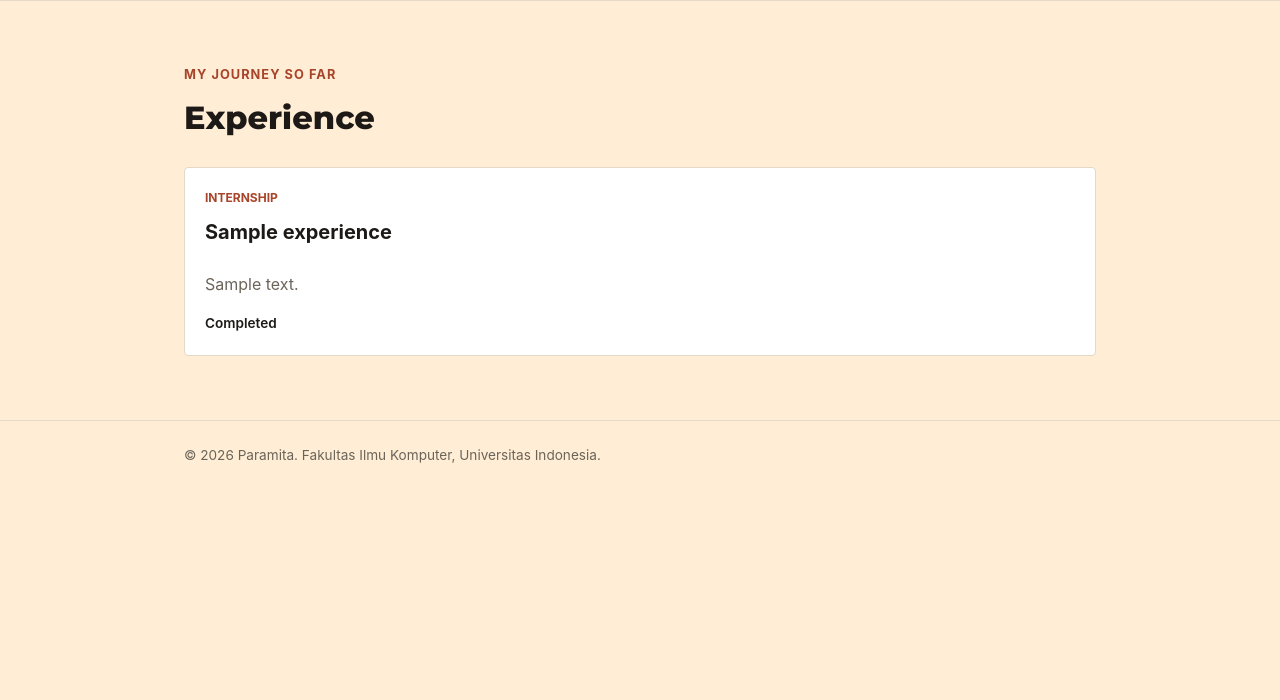
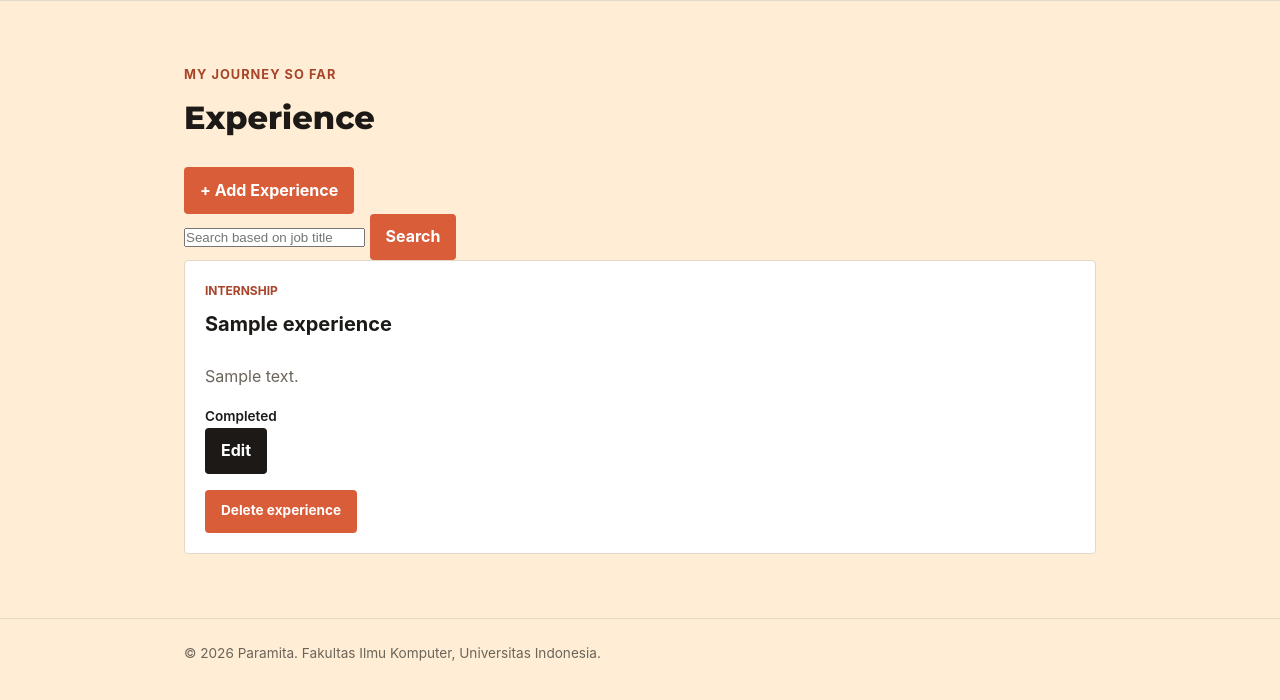
Before and after one commit to paramitasan/myportofolio, a Django app: page /experience/ in a window 1280 px wide. Shown: the part 74-774 px from the top of the page. Run offline with Django 5.2, Linux system fonts and the light colour scheme; tables that the repository leaves empty hold one stand-in row (values such as "Sample post"); parts of the project's set-up code (start-up, migrations or seed data) failed here and were passed over.

Commit message:
feat: edit, delete button and functionality for experience page

```diff
--- a/main/urls.py
+++ b/main/urls.py
@@ -12,6 +12,8 @@ urlpatterns = [
     path("experience/", show_experience, name="show_experience"),
     path("experience/add/", create_experience, name="create_experience"),
     path("api/experience/", get_experience_json, name="get_experience_json"),
+    path("experience/<uuid:exp_id>/delete/", delete_experience, name="delete_experience"),
+    path("experience/<uuid:exp_id>/edit/", edit_experience, name="edit_experience"),
 
     path("education/", show_education, name="show_education"),
     path("education/add/", create_education, name="create_education"),
--- a/main/views.py
+++ b/main/views.py
@@ -74,6 +74,47 @@ def create_experience(request):
         "is_edit": False,  #To differentiate between [create] & edit
     }
     return render(request, "experience_form.html", context)
+
+def edit_experience(request, exp_id):
+    exp = get_object_or_404(Experience, pk=exp_id)
+    form = ExperienceForm(request.POST or None, instance=exp)
+
+    if request.method == "POST":
+        user_passcode = request.POST.get("passcode", "")
+        if user_passcode != settings.SECRET_PASSCODE:
+            messages.error(request, "Incorrect passcode: no authority to edit experience.")
+            context = {
+                "name": "Paramita",
+                "form": form,
+                "is_edit": True,
+            }
+            return render(request, "experience_form.html", context)
+
+        if form.is_valid():
+            form.save()
+            messages.success(request, "Experience has successfully been updated!")
+            return redirect("main:show_experience")
+
+    context = {
+        "name": "Paramita",
+        "form": form,
+        "is_edit": True,  # To differentiate between create & [edit]
+    }
+    return render(request, "experience_form.html", context)
+
+def delete_experience(request, exp_id):
+    exp = get_object_or_404(Experience, pk=exp_id)
+
+    if request.method == "POST":
+        user_passcode = request.POST.get("passcode", "")
+        if user_passcode == settings.SECRET_PASSCODE:
+            exp.delete()
+            messages.success(request, "Experience has successfully been deleted.")
+        else:
+            messages.error(request, "Incorrect passcode: no authority to delete experience.")
+        return redirect("main:show_experience")
+
+    return redirect("main:show_experience")
 
 
 def get_education_json(request):
--- a/templates/experience.html
+++ b/templates/experience.html
@@ -7,7 +7,26 @@
         <section class="experience-section" id="experience">
             <div class="container">
                 <p class="section-kicker">My journey so far</p>
-                <h1>Experience</h1>
+                <div class="experience-header">
+                    <h1>Experience</h1>
+                    <a href="{% url 'main:create_experience' %}"
+                       class="button experience-add-button">
+                            <span aria-hidden="true">+</span>
+                        Add Experience
+                    </a>
+                </div>
+
+                <form method="get"
+                      action="{% url 'main:show_experience' %}"
+                      class="experience-search">
+                    <input type="search"
+                           name="title"
+                           value="{{ title_query }}"
+                           placeholder="Search based on job title"
+                           class="experience-search__input"
+                           aria-label="Job-title-based search">
+                    <button type="submit" class="button">Search</button>
+                </form>
 
                 <div class="experience-grid">
                     {% for experience in experience_list %}
@@ -25,6 +44,15 @@
                             {% else %}
                                 <p class="experience-status">Completed</p>
                             {% endif %}
+                            <div class="experience-card-actions">
+                                <div class="experience-actions">
+                                    <a href="{% url 'main:edit_experience' experience.id %}"
+                                       class="button button-secondary">
+                                        Edit
+                                    </a>
+                                    {% include "experience_delete_modal.html" with experience=experience %}
+                                </div>
+                            </div>
                         </article>
                     {% empty %}
                         <p class="empty-state">
--- /dev/null
+++ b/templates/experience_delete_modal.html
@@ -0,0 +1,51 @@
+<p class="experience-status">
+    <button type="button"
+            class="button button-danger"
+            popovertarget="delete-experience-{{ experience.id }}"
+            aria-label="Delete {{ experience.title }}"
+            title="Delete experience">
+        Delete experience
+    </button>
+</p>
+<div id="delete-experience-{{ experience.id }}"
+     class="experience-delete-modal"
+     popover="auto"
+     role="dialog"
+     aria-modal="true"
+     aria-labelledby="delete-experience-{{ experience.id }}">
+    <button type="button"
+            class="experience-delete-modal__backdrop"
+            popovertarget="delete-experience-{{ experience.id }}"
+            popovertargetaction="hide"
+            aria-label="Tutup konfirmasi hapus">x</button>
+    <div class="experience-delete-modal__content">
+        <button type="button"
+                class="experience-delete-modal__close"
+                popovertarget="delete-experience-{{ experience.id }}"
+                popovertargetaction="hide"
+                aria-label="Tutup konfirmasi hapus"></button>
+        <h2 id="delete-experience-{{ experience.id }}">Delete experience?</h2>
+        <p>
+            Are you sure you want to remove your experience:
+            <strong>{{ experience.title }}</strong>?
+        </p>
+
+        <form method="post" action="{% url 'main:delete_experience' experience.id %}">
+            {% csrf_token %}
+            <div class="form-group">
+                <input type="password"
+                       name="passcode"
+                       placeholder="Enter admin passcode"
+                       required>
+            </div>
+            <div class="experience-delete-modal__actions">
+                <button type="button"
+                        class="button button-secondary"
+                        popovertarget="delete-experience-{{ experience.id }}"
+                        popovertargetaction="hide">Cancel</button>
+                <button type="submit" class="button button-danger">Yes, I'm sure</button>
+            </div>
+        </form>
+
+    </div>
+</div>
```
